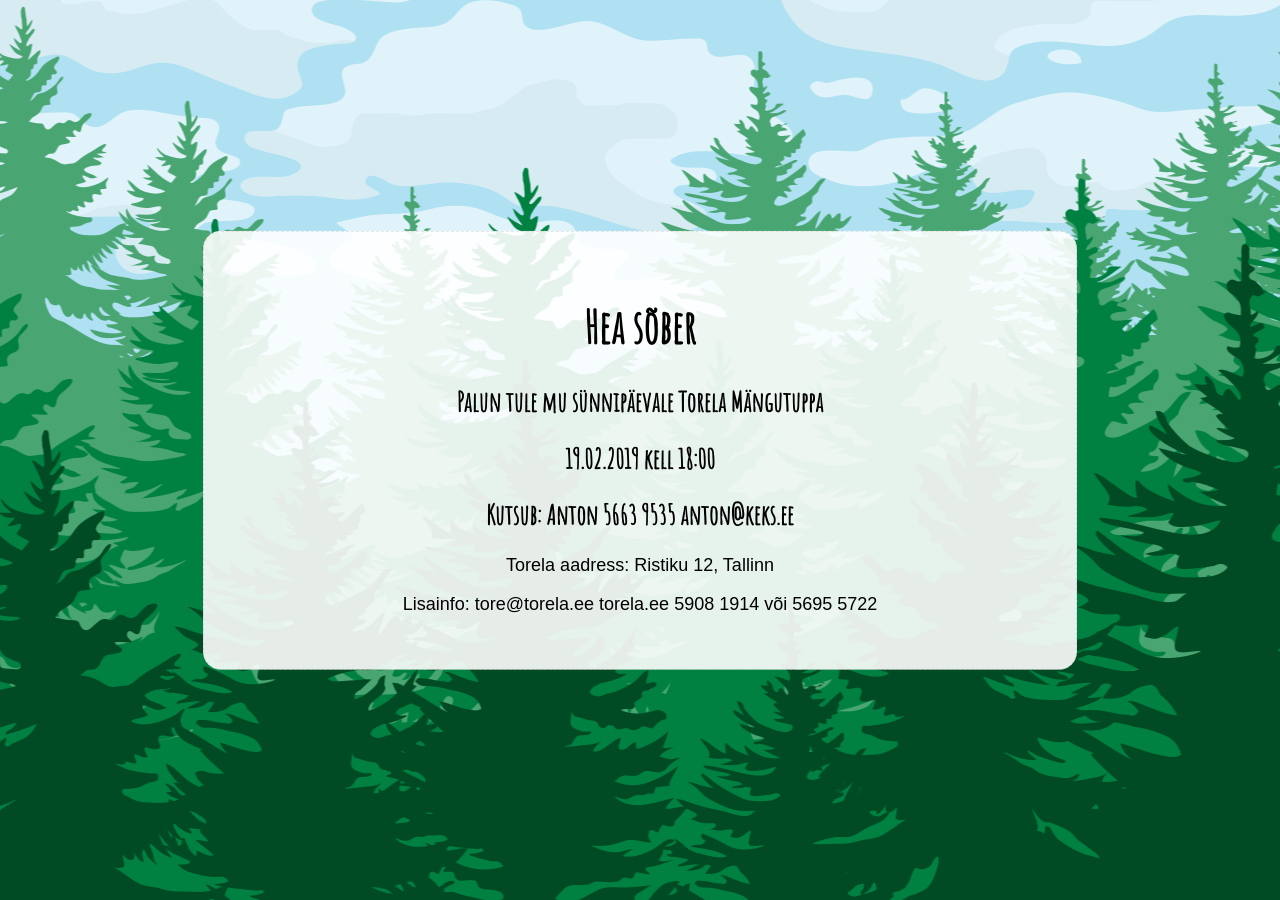
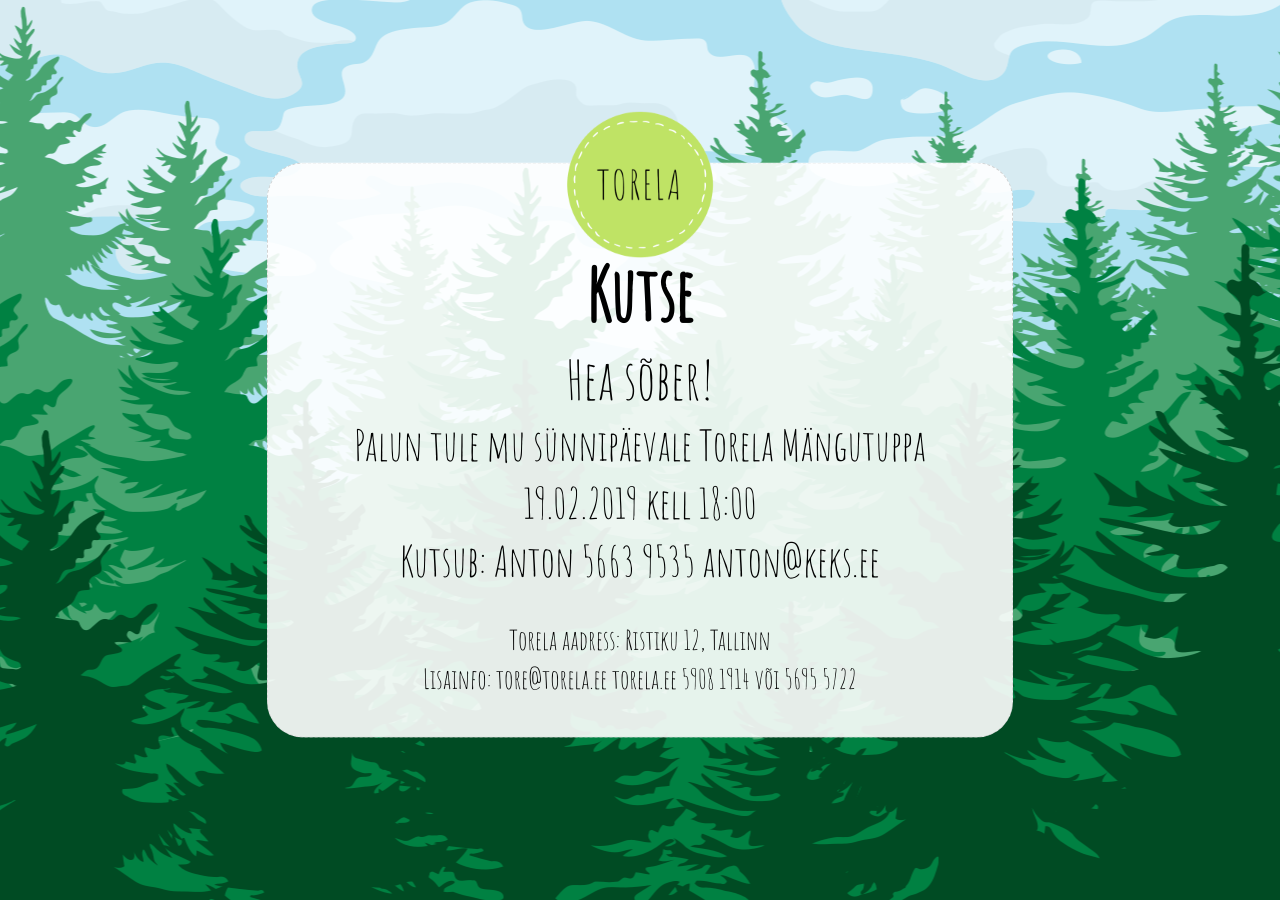
Before and after one commit to mypsik/torela, a Jekyll site: the page built from kutse/index.md, in a window 1280 px wide. Built offline with Jekyll 4.4.1, drawn with Linux system fonts in a browser that asks for light colours.

Commit message:
improve invitation styles

```diff
--- a/_layouts/invitation.html
+++ b/_layouts/invitation.html
@@ -7,6 +7,10 @@ layout: base
 </style>
 
 <div class="block">
+  <a href="{%if page.lang == 'et'%}/{%else%}/{{ page.lang }}{%endif%}">
+    <img src="/img/logo.png" class="logo" alt="Torela mängumaa">
+  </a>
+
   {{ content }}
 </div>
 
--- a/kutse/index.md
+++ b/kutse/index.md
@@ -4,14 +4,16 @@ lang: et
 title: Kutse
 ---
 
-# Hea sõber
+# Kutse
 
-## Palun tule mu sünnipäevale Torela Mängutuppa
+## Hea sõber!
 
-## 19.02.2019 kell 18:00
+### Palun tule mu sünnipäevale Torela Mängutuppa
 
-## Kutsub: Anton 5663 9535 anton@keks.ee
+### 19.02.2019 kell 18:00
 
-Torela aadress: {{ site.address }}
+### Kutsub: Anton 5663 9535 anton@keks.ee
 
-Lisainfo: [{{ site.email | replace: '@', '$'}}](mailto)  [torela.ee]({{site.url}})  [{{ site.phone1 }}](tel:+372 {{ site.phone1 }}) või [{{ site.phone2 }}](tel:+372 {{ site.phone2 }})
+#### Torela aadress: {{ site.address }}
+
+#### Lisainfo: [{{ site.email | replace: '@', '$'}}](mailto)  [torela.ee]({{site.url}})  [{{ site.phone1 }}](tel:+372 {{ site.phone1 }}) või [{{ site.phone2 }}](tel:+372 {{ site.phone2 }})
--- a/styles/invitation.css
+++ b/styles/invitation.css
@@ -1,16 +1,50 @@
+html {
+  font-size: 36px;
+}
+
 body {
   background-position: center -500px;
   text-align: center;
 }
 
 body > .block {
-  width: 800px;
+  width: 600px;
   margin: 0 auto;
   position: absolute;
   left: 0;
   right: 0;
   top: 50%;
   transform: translateY(-50%);
+  padding-top: 80px;
+  padding-bottom: 1rem;
+}
+
+.logo {
+  position: absolute;
+  width: 150px;
+  height: 150px;
+  top: -90px;
+  left: 0;
+  right: 0;
+  margin: 0 auto;
+}
+
+h1, h2, h3, h4 {
+  font-weight: normal;
+  margin: 5px 0;
+}
+
+h1 {
+  font-size: 2rem;
+  font-weight: bold;
+}
+
+h4 {
+  font-size: 0.75rem;
+}
+
+h4:first-of-type {
+  margin-top: 1rem;
 }
 
 a {
```
